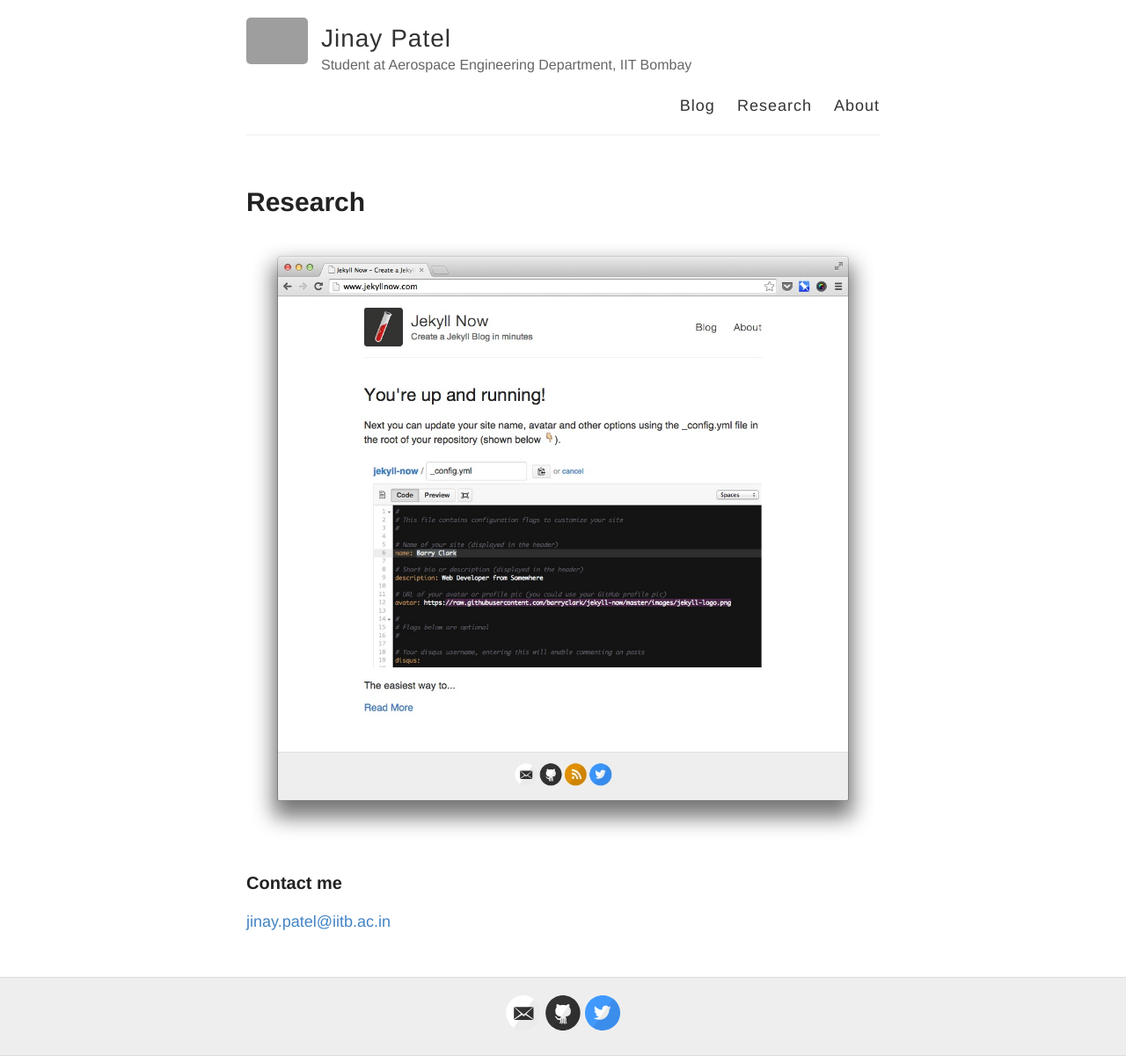
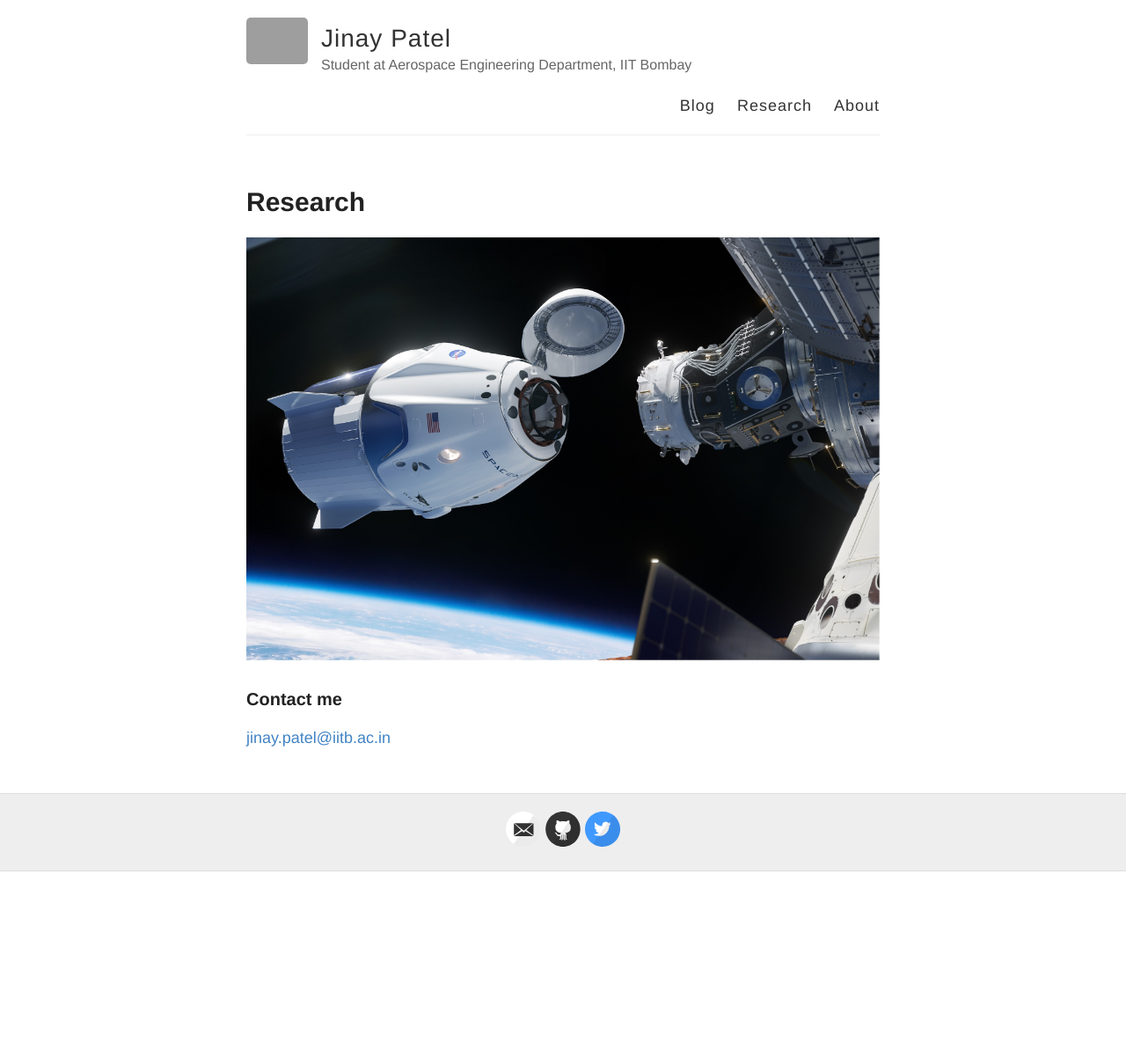
Before and after one commit to jinaynitinpatel/jinaynitinpatel.github.io, a Jekyll site: the page built from research.md, in a window 1280 px wide. Shown: the whole page at 88% size. Built offline with Jekyll 4.4.1, drawn with Linux system fonts in a browser that asks for light colours; after the commit the page ends 991 px from its top, so only the background shows below that; grey boxes are pictures that could not be loaded.

Commit message:
Second Commit

```diff
--- a/research.md
+++ b/research.md
@@ -3,7 +3,7 @@ layout: page
 title: Research
 permalink: /research/
 ---
-![Jekyll Now Theme Screenshot](/images/jekyll-now-theme-screenshot.jpg "Jekyll Now Theme Screenshot")
+![Dragon Spacecraft](/images/dragon_spacecraft.jpg "Dragon Spacecraft")
 
 ### Contact me
 
```
Also changed, not shown: images/dragon_spacecraft.jpg (added).
